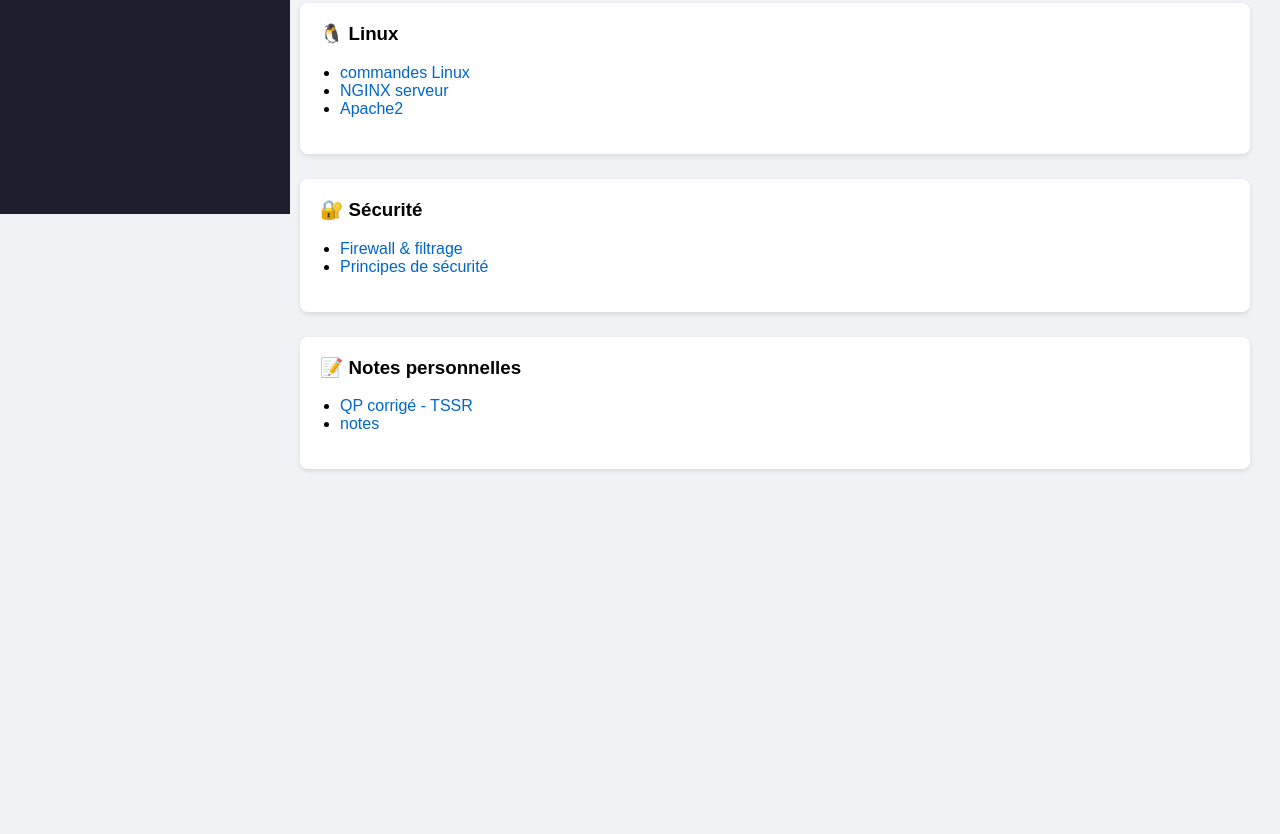
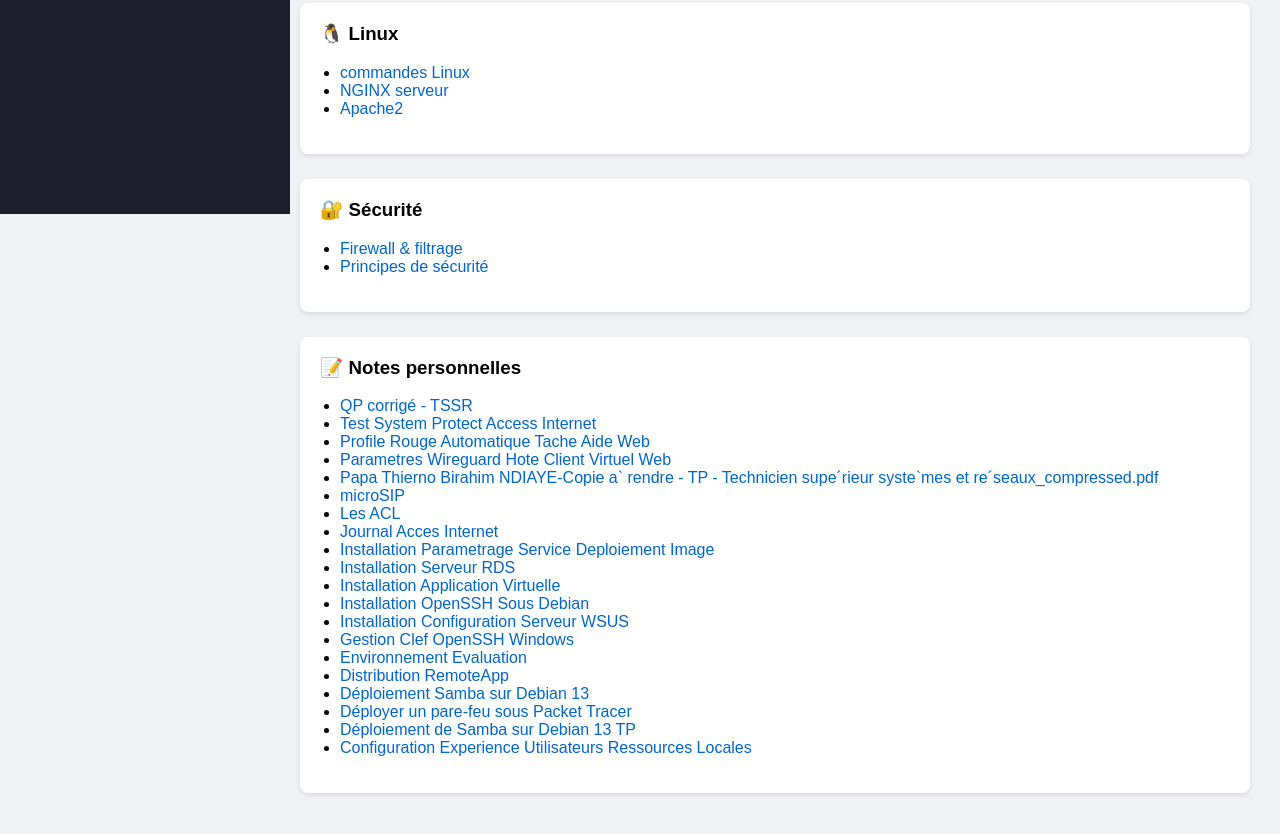
Before and after one commit to Ndiayepap/site-de-revision, a plain HTML site: page index.html in a window 1280 px wide. Shown: the part 626-1460 px from the top of the page. Before the commit the page ends 1150 px from the top, so only its background shows below. Drawn offline with Linux system fonts and the light colour scheme.

Commit message:
Add files via upload

```diff
--- a/index.html
+++ b/index.html
@@ -73,7 +73,25 @@
         <h3>📝 Notes personnelles</h3>
         <ul>
             <li><a class="file" href="pdf/QP_corrige´-TSSR.pdf" target="_blank">QP corrigé - TSSR</a></li>
-            <li><a class="file" href="./notes" target="_blank">notes</a></li>
+            <li><a class="file" href="notes/test-system-protect-acc-intern_pdf.pdf" target="_blank">Test System Protect Access Internet</a></li>
+            <li><a class="file" href="notes/pro-fil-roug-auto-tach-aid-scr_web.pdf" target="_blank">Profile Rouge Automatique Tache Aide Web</a></li>
+            <li><a class="file" href="notes/paramet-wiregu-hote-clien-virt_web.pdf" target="_blank">Parametres Wireguard Hote Client Virtuel Web</a></li>
+            <li><a class="file" href="notes/Papa Thierno Birahim NDIAYE-Copie a` rendre - TP - Technicien supe´rieur syste`mes et re´seaux_compressed.pdf" target="_blank">Papa Thierno Birahim NDIAYE-Copie a` rendre - TP - Technicien supe´rieur syste`mes et re´seaux_compressed.pdf</a></li>
+            <li><a class="file" href="notes/microSIP.pdf" target="_blank">microSIP</a></li>
+            <li><a class="file" href="notes/Les ACL.pdf" target="_blank">Les ACL</a></li>
+            <li><a class="file" href="notes/journal-acces-internet_pdf.pdf" target="_blank">Journal Acces Internet</a></li>
+            <li><a class="file" href="notes/instl-paramtr-servic-depl-imag_pdf.pdf" target="_blank">Installation Parametrage Service Deploiement Image</a></li>
+            <li><a class="file" href="notes/installation-serveur-rds-pdf.pdf" target="_blank">Installation Serveur RDS</a></li>
+            <li><a class="file" href="notes/installation-applicati-virtuel-pdf.pdf" target="_blank">Installation Application Virtuelle</a></li>
+            <li><a class="file" href="notes/installati-openssh-sous-debian_pdf.pdf" target="_blank">Installation OpenSSH Sous Debian</a></li>
+            <li><a class="file" href="notes/installati-config-serveur-wsus_pdf.pdf" target="_blank">Installation Configuration Serveur WSUS</a></li>
+            <li><a class="file" href="notes/gestion-clef-openssh-windows_pdf.pdf" target="_blank">Gestion Clef OpenSSH Windows</a></li>
+            <li><a class="file" href="notes/environnement-evaluation.pdf" target="_blank">Environnement Evaluation</a></li>
+            <li><a class="file" href="notes/distribution-remoteapp-pdf.pdf" target="_blank">Distribution RemoteApp</a></li>
+            <li><a class="file" href="notes/Déploiement Samba sur Debian 13.pdf" target="_blank">Déploiement Samba sur Debian 13</a></li>
+            <li><a class="file" href="notes/Déployer un pare-feu sous Packet Tracer.pdf" target="_blank">Déployer un pare-feu sous Packet Tracer</a></li>
+            <li><a class="file" href="notes/Déploiement de Samba sur Debian 13 TP.pdf" target="_blank">Déploiement de Samba sur Debian 13 TP</a></li>
+            <li><a class="file" href="notes/config-expernc-utls-ressc-locl_pdf.pdf" target="_blank">Configuration Experience Utilisateurs Ressources Locales</a></li>
 
         </ul>
     </div>
```
